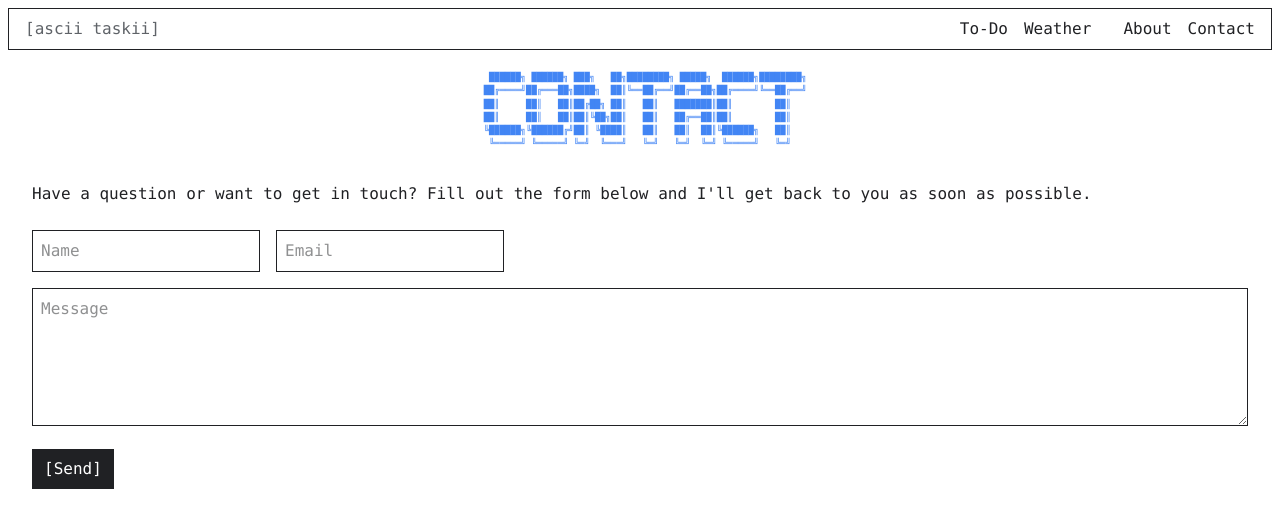
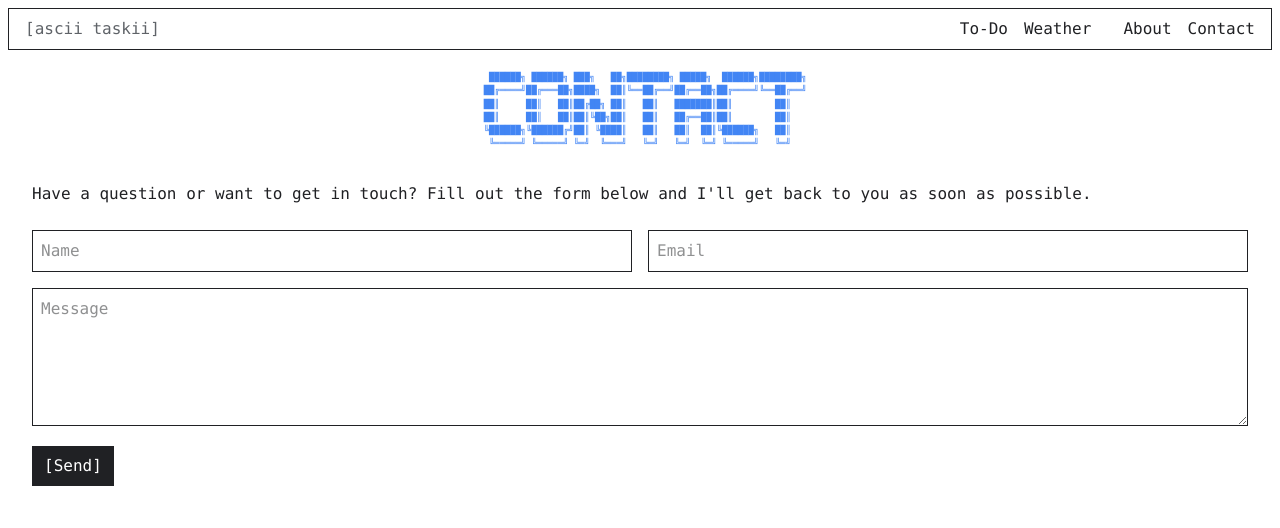
Before and after one commit to a-2280/asciitaskii, a React (Vite) app: page /contact in a window 1280 px wide. Shown: the top 528 px of the page. Built offline with nearby package versions, Linux system fonts and the light colour scheme.

Commit message:
added contact form validation

```diff
--- a/src/components/Contact.jsx
+++ b/src/components/Contact.jsx
@@ -1,3 +1,5 @@
+import { useState } from "react";
+
 function Contact() {
   const asciiArt = `
    ██████╗ ██████╗ ███╗   ██╗████████╗ █████╗  ██████╗████████╗
@@ -8,6 +10,95 @@ function Contact() {
    ╚═════╝ ╚═════╝ ╚═╝  ╚═══╝   ╚═╝   ╚═╝  ╚═╝ ╚═════╝   ╚═╝`;
 
   const formSubmitEmail = "khaliff.williamss@gmail.com";
+
+  // State for form values
+  const [formValues, setFormValues] = useState({
+    name: "",
+    email: "",
+    message: "",
+  });
+
+  // State for validation errors
+  const [errors, setErrors] = useState({
+    name: "",
+    email: "",
+    message: "",
+  });
+
+  // State for form submission
+  const [isSubmitting, setIsSubmitting] = useState(false);
+  const [submitSuccess, setSubmitSuccess] = useState(false);
+
+  // Handle input changes
+  const handleChange = (e) => {
+    const { name, value } = e.target;
+    setFormValues({
+      ...formValues,
+      [name]: value,
+    });
+
+    // Clear error when user starts typing
+    if (errors[name]) {
+      setErrors({
+        ...errors,
+        [name]: "",
+      });
+    }
+  };
+
+  // Validate form
+  const validateForm = () => {
+    let valid = true;
+    const newErrors = { name: "", email: "", message: "" };
+
+    // Name validation
+    if (!formValues.name.trim()) {
+      newErrors.name = "Name is required";
+      valid = false;
+    }
+
+    // Email validation
+    if (!formValues.email.trim()) {
+      newErrors.email = "Email is required";
+      valid = false;
+    } else if (!/^[^\s@]+@[^\s@]+\.[^\s@]+$/.test(formValues.email)) {
+      newErrors.email = "Please enter a valid email address";
+      valid = false;
+    }
+
+    // Message validation - removed the 10 character restriction
+    if (!formValues.message.trim()) {
+      newErrors.message = "Message is required";
+      valid = false;
+    }
+
+    setErrors(newErrors);
+    return valid;
+  };
+
+  // Handle form submission
+  const handleSubmit = (e) => {
+    e.preventDefault();
+
+    if (validateForm()) {
+      setIsSubmitting(true);
+
+      // Since we're using formsubmit.co, we'll simulate the success
+      // In a real implementation, you might want to use fetch() to submit the form
+      setTimeout(() => {
+        setIsSubmitting(false);
+        setSubmitSuccess(true);
+
+        // Reset the form after submission
+        setFormValues({ name: "", email: "", message: "" });
+
+        // Hide success message after 5 seconds
+        setTimeout(() => {
+          setSubmitSuccess(false);
+        }, 5000);
+      }, 1000);
+    }
+  };
 
   return (
     <div>
@@ -20,33 +111,76 @@ function Contact() {
           I'll get back to you as soon as possible.
         </p>
 
-        <form action={`https://formsubmit.co/${formSubmitEmail}`} method="POST">
+        {submitSuccess && (
+          <div className="bg-green-100 border border-green-400 text-green-700 px-4 py-3 mb-4 rounded">
+            Thanks for your message! I'll get back to you soon.
+          </div>
+        )}
+
+        <form
+          action={`https://formsubmit.co/${formSubmitEmail}`}
+          method="POST"
+          onSubmit={handleSubmit}
+        >
           <div className="flex flex-col md:flex-row gap-4 mb-4">
+            <div className="flex flex-col flex-1">
               <input
                 type="text"
                 name="name"
                 placeholder="Name"
-              className="border-[1.5px] p-2 focus:outline-none"
+                className={`border-[1.5px] p-2 focus:outline-none ${
+                  errors.name ? "border-red" : ""
+                }`}
+                value={formValues.name}
+                onChange={handleChange}
                 required
               />
+              {errors.name && (
+                <p className="text-red text-sm mt-1">{errors.name}</p>
+              )}
+            </div>
+
+            <div className="flex flex-col flex-1">
               <input
                 type="email"
                 name="email"
                 placeholder="Email"
-              className="border-[1.5px] p-2 focus:outline-none"
+                className={`border-[1.5px] p-2 focus:outline-none ${
+                  errors.email ? "border-red" : ""
+                }`}
+                value={formValues.email}
+                onChange={handleChange}
                 required
               />
+              {errors.email && (
+                <p className="text-red text-sm mt-1">{errors.email}</p>
+              )}
             </div>
+          </div>
+
+          <div className="flex flex-col mb-4">
             <textarea
               name="message"
               placeholder="Message"
               rows="5"
-            className="border-[1.5px] w-full p-2 mb-4 focus:outline-none"
+              className={`border-[1.5px] w-full p-2 mb-1 focus:outline-none ${
+                errors.message ? "border-red" : ""
+              }`}
+              value={formValues.message}
+              onChange={handleChange}
               required
             ></textarea>
+            {errors.message && (
+              <p className="text-red text-sm">{errors.message}</p>
+            )}
+          </div>
 
-          <button type="submit" className="bg-black text-white py-2 px-3">
-            [Send]
+          <button
+            type="submit"
+            className="bg-black text-white py-2 px-3 hover:bg-gray-800 transition-colors"
+            disabled={isSubmitting}
+          >
+            {isSubmitting ? "Sending..." : "[Send]"}
           </button>
         </form>
       </div>
```
Lines whose indentation alone changed are shown as unchanged.
